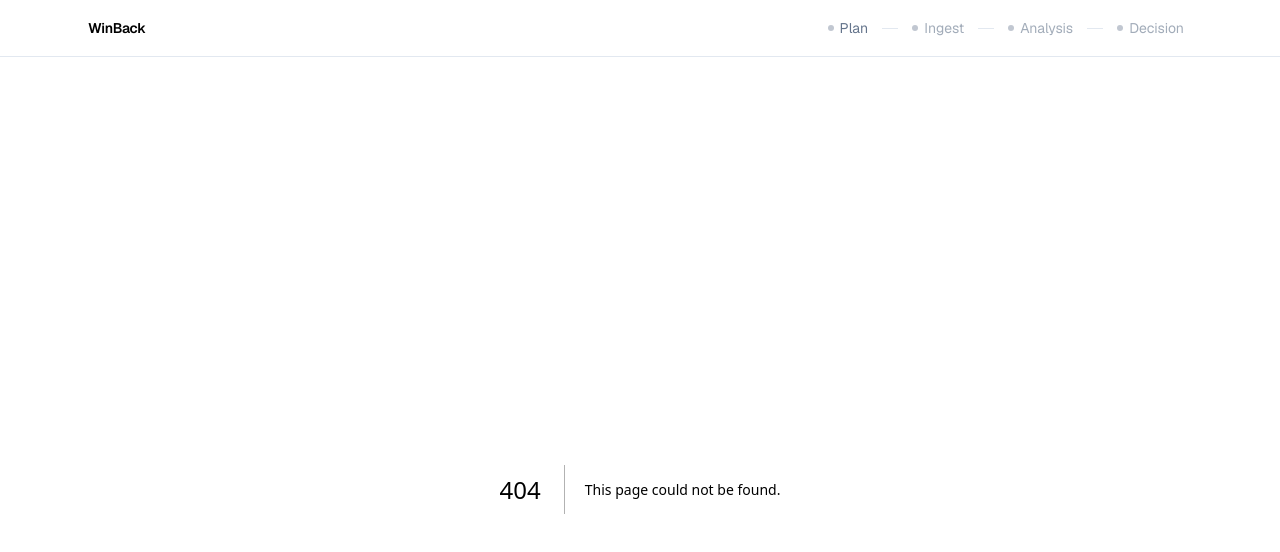
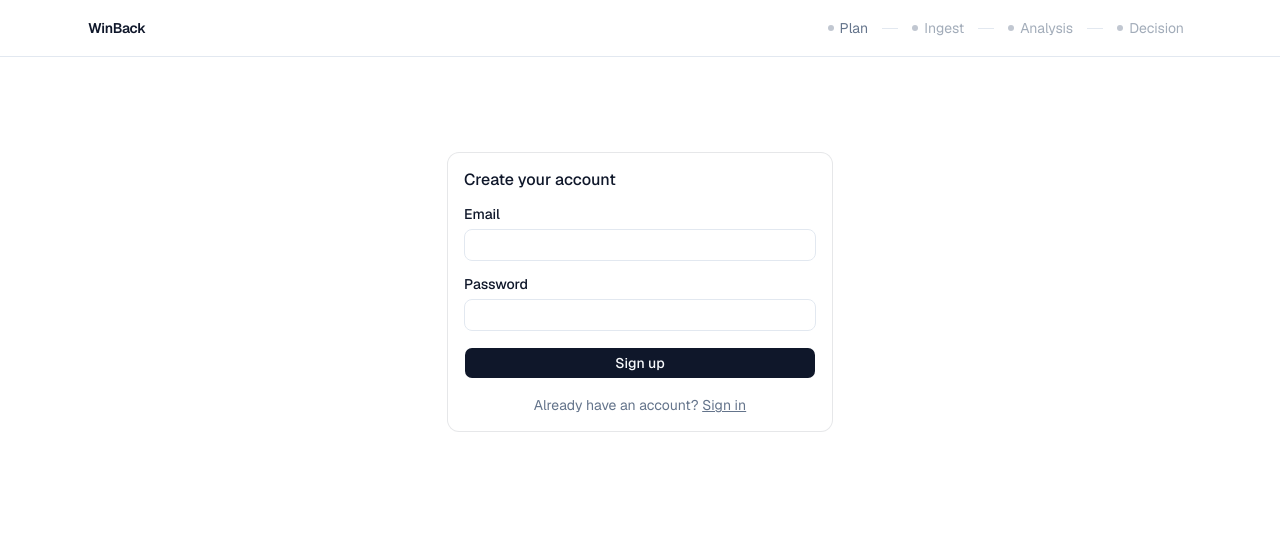
Before and after one commit to rochak779/Winback-1, a Next.js app: page /sign-up in a window 1280 px wide. Before the commit this address had no page. Shown: the top 552 px of the page. Built offline with nearby package versions, Linux system fonts and the light colour scheme.

Commit message:
feat: sign-up page

```diff
--- /dev/null
+++ b/src/app/sign-up/page.tsx
@@ -0,0 +1,60 @@
+'use client';
+
+import { useState } from 'react';
+import { useRouter } from 'next/navigation';
+import { Button } from '@/components/ui/button';
+import { Card, CardContent, CardHeader, CardTitle } from '@/components/ui/card';
+import { Input } from '@/components/ui/input';
+import { Label } from '@/components/ui/label';
+import { createBrowserSupabaseClient } from '@/lib/supabase/client';
+
+export default function SignUpPage() {
+  const router = useRouter();
+  const [email, setEmail] = useState('');
+  const [password, setPassword] = useState('');
+  const [error, setError] = useState<string | null>(null);
+  const [pending, setPending] = useState(false);
+
+  async function handleSubmit(e: React.FormEvent) {
+    e.preventDefault();
+    setPending(true);
+    setError(null);
+    const supabase = createBrowserSupabaseClient();
+    const { error: signUpError } = await supabase.auth.signUp({ email, password });
+    setPending(false);
+    if (signUpError) {
+      setError(signUpError.message);
+      return;
+    }
+    router.push('/onboarding');
+  }
+
+  return (
+    <div className="mx-auto flex max-w-sm flex-col justify-center py-16">
+      <Card>
+        <CardHeader>
+          <CardTitle>Create your account</CardTitle>
+        </CardHeader>
+        <CardContent>
+          <form className="space-y-4" onSubmit={handleSubmit}>
+            <div className="space-y-2">
+              <Label htmlFor="email">Email</Label>
+              <Input id="email" type="email" required value={email} onChange={(e) => setEmail(e.target.value)} />
+            </div>
+            <div className="space-y-2">
+              <Label htmlFor="password">Password</Label>
+              <Input id="password" type="password" required minLength={8} value={password} onChange={(e) => setPassword(e.target.value)} />
+            </div>
+            {error && <p className="text-sm text-destructive">{error}</p>}
+            <Button type="submit" className="w-full" disabled={pending}>
+              {pending ? 'Creating account…' : 'Sign up'}
+            </Button>
+            <p className="text-center text-sm text-muted-foreground">
+              Already have an account? <a href="/sign-in" className="underline">Sign in</a>
+            </p>
+          </form>
+        </CardContent>
+      </Card>
+    </div>
+  );
+}
```
